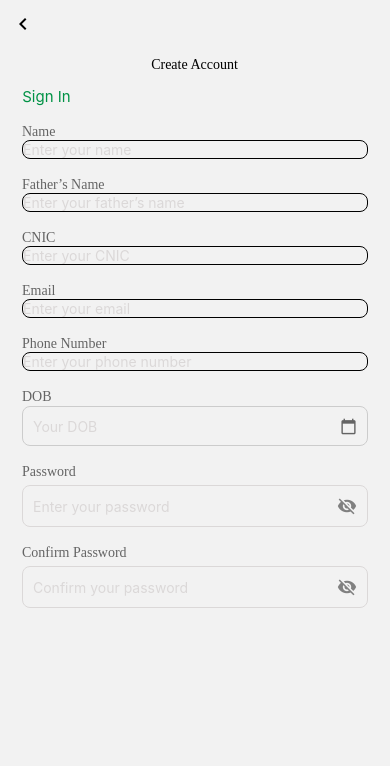
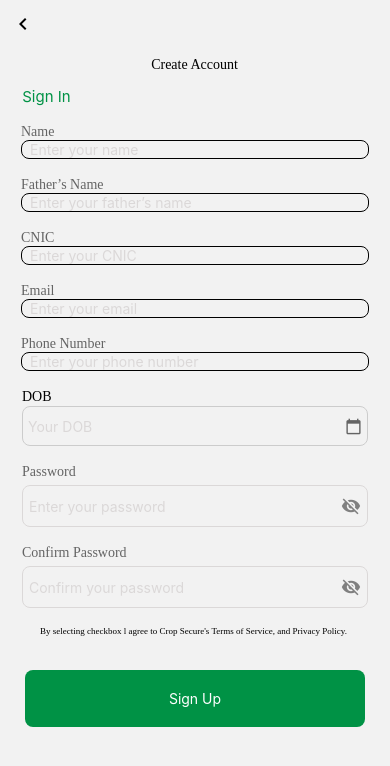
Before and after one commit to Shehiryar12/CropsSecure, a React Native app: screen /AccountScreen in a window 390 px wide. Shown: the top 766 px of the page. Built offline with nearby package versions, Linux system fonts and the light colour scheme.

Commit message:
CropsSecure.js

```diff
--- a/Src/Components/Account.js
+++ b/Src/Components/Account.js
@@ -1,9 +1,8 @@
-import { StyleSheet, Text, TextInput, View } from 'react-native';
+import { StyleSheet, Text, TextInput, TouchableOpacity, View } from 'react-native';
 import React from 'react';
 import { Font } from '../Constant/Font';
 
 const Account = props => {
-  //  const [pass, setPass] = useState(true);
   return (
     <View style={styles.NameContainer}>
       <Text style={styles.namestyle}>{props?.title}</Text>
@@ -14,6 +13,8 @@ const Account = props => {
         borderColor={props?.borderColor}
         maxLength={props?.maxLength}
         />
+
+
     </View>
   );
 };
@@ -22,8 +23,9 @@ export default Account;
 
 const styles = StyleSheet.create({
   NameContainer: {
-    paddingHorizontal: 22,
+    paddingHorizontal: 21,
     marginTop: 18,
+    // marginHorizontal:10,
   },
   namestyle: {
     fontFamily: Font.medium,
@@ -32,5 +34,6 @@ const styles = StyleSheet.create({
   textinput: {
     borderWidth: 1,
     borderRadius: 8,
+    paddingHorizontal:8,
   },
 });
--- a/Src/Components/Dob.js
+++ b/Src/Components/Dob.js
@@ -1,56 +1,3 @@
-// import { StyleSheet, Text, TextInput, View } from 'react-native';
-// import React from 'react';
-// import { Font } from '../Constant/Font';
-// import MaterialIcons from 'react-native-vector-icons/MaterialIcons';
-
-// const Dob = props => {
-//   return (
-//     <View style={styles.container}>
-//       <Text style={styles.header}>{props?.title}</Text>
-
-//       <View style={styles.innercontainer}>
-//         <TextInput
-//           style={styles.textinput}
-//           placeholder={props?.placeholder}
-//           placeholderTextColor={props?.placeholderTextColor}
-//           borderColor={props?.borderColor}
-//         />
-//         <MaterialIcons name="calendar-today" />
-//       </View>
-//     </View>
-//   );
-// };
-
-// export default Dob;
-
-// const styles = StyleSheet.create({
-//   container: {
-//     paddingHorizontal: 22,
-//     marginTop: 18,
-//   },
-
-//   header: {
-//     // marginBottom: 5,
-//     // fontSize: 16,
-//     // color: '#000',
-//     fontFamily: Font.medium,
-//     color: '#646464',
-//   },
-
-//   innercontainer: {
-//     flexDirection: 'row',
-//     alignItems:"center",
-
-//   },
-
-//   textinput: {
-//     flex: 1,
-//     height: 40,
-//     borderRadius: 8,
-//     borderWidth: 1,
-//   },
-// });
-
 
 import { StyleSheet, Text, TextInput, View } from 'react-native'
 import React from 'react'
@@ -88,7 +35,7 @@ const styles = StyleSheet.create({
 
   header: {
     fontFamily: Font.medium,
-    color:"#646464",
+    // color:"#646464",
 
   },
 
@@ -98,7 +45,9 @@ const styles = StyleSheet.create({
     borderWidth: 1,
     borderColor: '#ccc',
     borderRadius: 8,
-    paddingHorizontal: 10,
+    // paddingHorizontal: 6,
+    // paddingHorizontal:5,
+     paddingHorizontal:5,
     height: 40,
     marginTop:1,
   },
--- a/Src/Components/Endtext.js
+++ b/Src/Components/Endtext.js
@@ -1,12 +1,15 @@
-import { StyleSheet, Text, View } from 'react-native'
+import { StyleSheet, Text, TouchableOpacity, View } from 'react-native'
 import React from 'react'
 import { Font } from '../Constant/Font'
 
 const Endtext = (props) => {
   return (
-    <View style={{width:"100%"}}>
+    <View>
             <Text style={styles.textstyle}>{props?.title}</Text>
 
+              <TouchableOpacity style={styles.button}>
+                  <Text style={styles.buttontext}>Sign Up{props?.buttontext}</Text>
+                 </TouchableOpacity>
     </View>
   )
 }
@@ -16,12 +19,27 @@ export default Endtext
 const styles = StyleSheet.create({
 
   textstyle:{
-    paddingHorizontal:41  ,
+    paddingHorizontal:40  ,
     fontSize:9,
     fontFamily:Font.medium,
-    marginTop:7,
-    flexWrap:'wrap',
+    marginTop:18,
+    // flexWrap:'wrap',
 
+  },
+
+  button:{
+    backgroundColor:"#009245",
+    paddingHorizontal:10,
+    marginHorizontal:25,
+    // marginHorizontal:10,
+    borderRadius:8,
+    marginTop:34,
+
+  },
+  buttontext:{
+     textAlign:"center",
+     paddingVertical:20,
+     color:"white",
   }
 
 })
--- a/Src/Components/Passwordinput.js
+++ b/Src/Components/Passwordinput.js
@@ -24,8 +24,12 @@ const PasswordInput = (props) => {
             color="gray"
           />
         </TouchableOpacity>
+
+
       </View>
     </View>
+
+
   );
 };
 
@@ -42,14 +46,16 @@ const styles = StyleSheet.create({
     // color: '#000',
     fontFamily:Font.medium,
      color:"#646464",
+
   },
   Box: {
     flexDirection: 'row',
     alignItems: 'center',
     borderWidth: 1,
     borderRadius: 8,
-    paddingHorizontal: 10,
+    // paddingHorizontal: 1,
     borderColor:"#DBD8D8",
+     paddingHorizontal:6,
 
 
   },
@@ -57,6 +63,7 @@ const styles = StyleSheet.create({
     flex: 1,
     height: 40,
     // borderRadius:8,
+    // paddingHorizontal:-12,
 
   },
 });
--- a/Src/Components/PhoneCnicEmailInput.js
+++ b/Src/Components/PhoneCnicEmailInput.js
@@ -37,7 +37,8 @@ const styles = StyleSheet.create({
     borderBottomColor: '#D9D9D9',
     fontFamily: Font.medium,
     borderRadius: 8,
-    paddingHorizontal: 5,
+    paddingHorizontal:17,
+
 
 
   },
--- a/Src/Screens/AccountScreen.js
+++ b/Src/Screens/AccountScreen.js
@@ -5,6 +5,7 @@ import { Font } from '../Constant/Font';
 import Account from '../Components/Account';
 import PasswordInput from '../Components/Passwordinput';
 import Dob from '../Components/Dob';
+import Endtext from '../Components/Endtext';
 
 const AccountScreen = () => {
   return (
@@ -70,6 +71,7 @@ const AccountScreen = () => {
       <Dob title="DOB " placeholder="Your DOB" placeholderTextColor="#DBD8D8" borderColor="#DBD8D8"/>
       <PasswordInput title="Password" placeholder="Enter your password" placeholderTextColor="#DBD8D8"  />
       <PasswordInput title="Confirm Password" placeholder="Confirm your password" placeholderTextColor="#DBD8D8"  />
+      <Endtext title="By selecting checkbox l agree to Crop Secure's Terms of Service, and Privacy Policy."/>
     </ScrollView>
     </View>
   );
```
